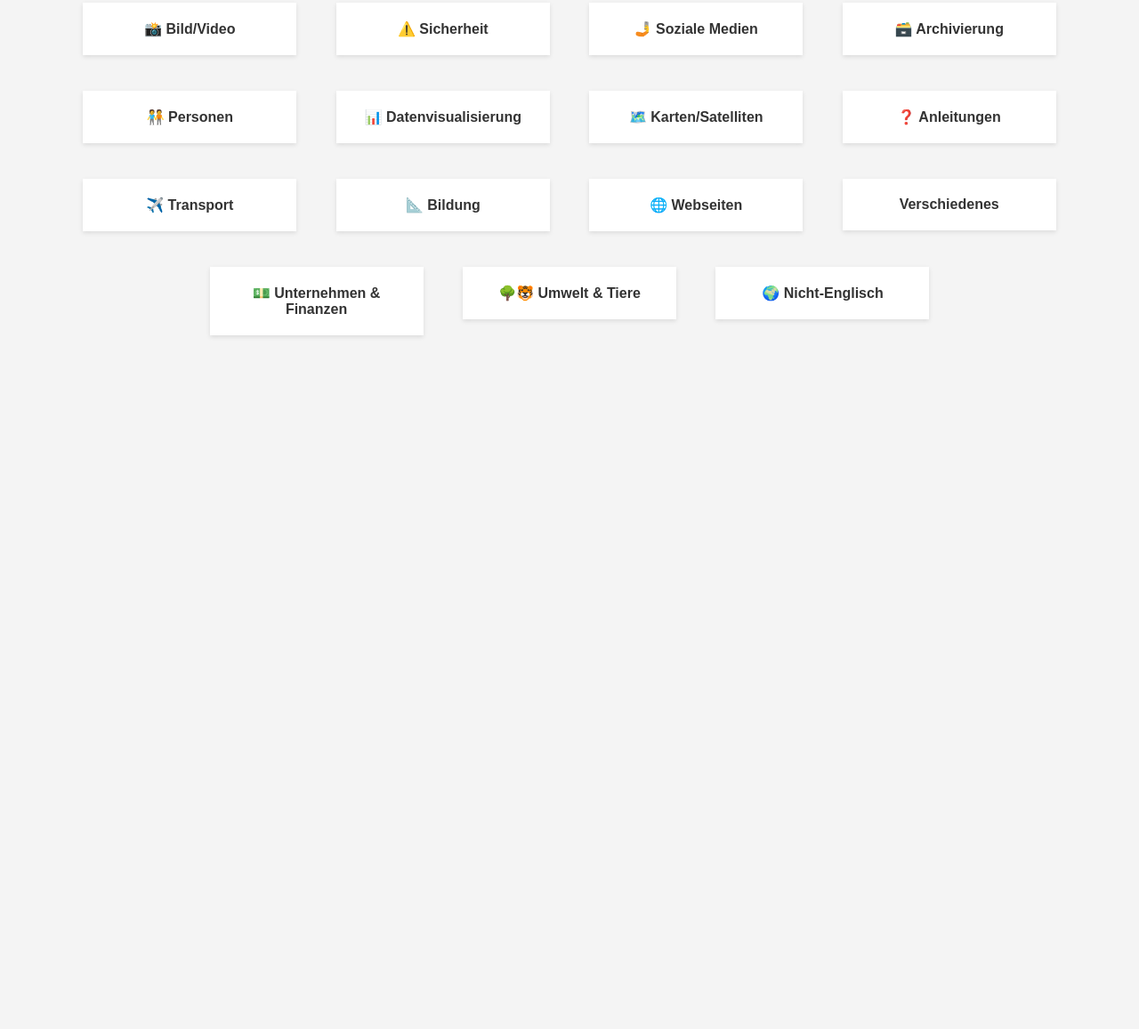
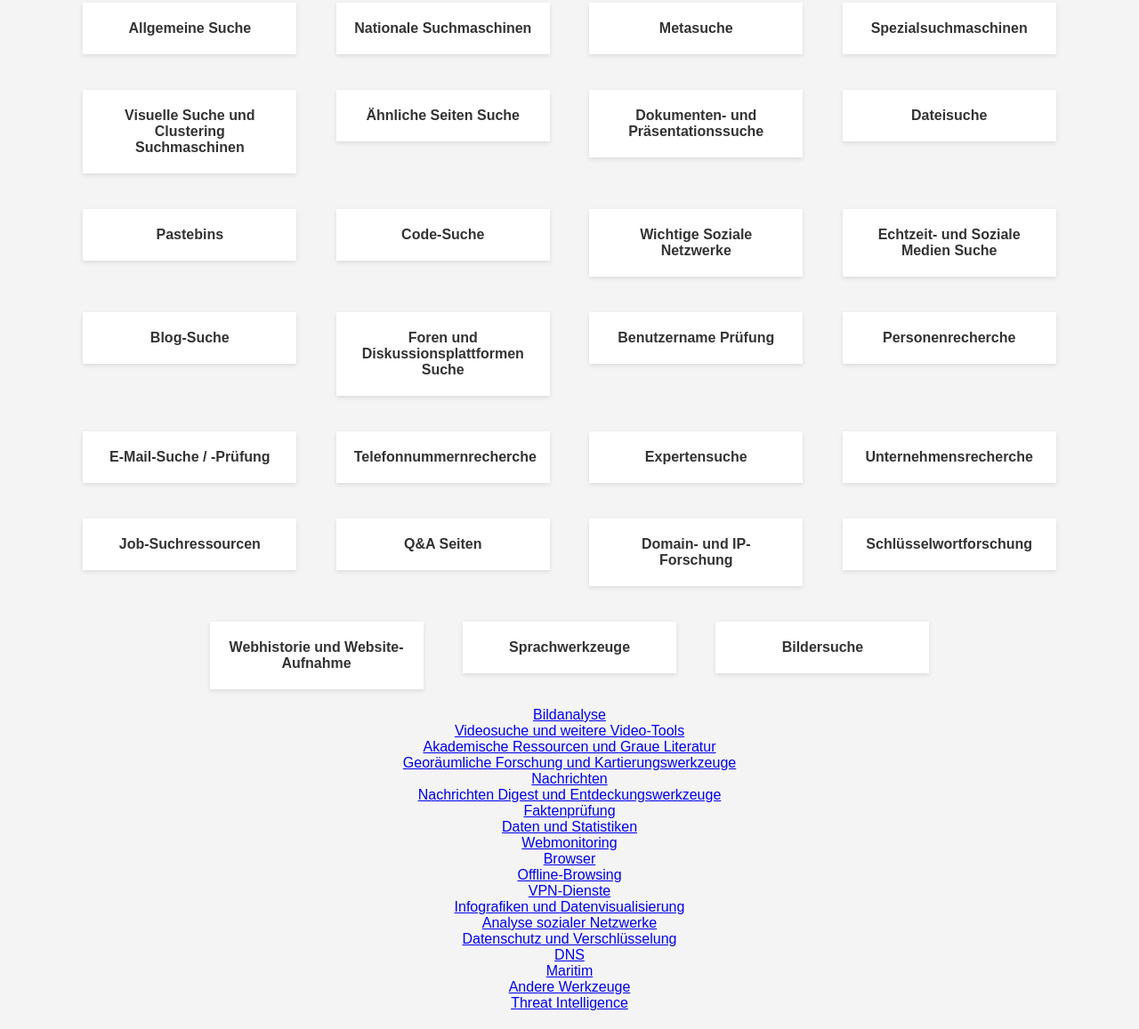
Before and after one commit to MarcoPOG/OSINT, a plain HTML site: page index.html in a window 1280 px wide. Shown: the part 171-1328 px from the top of the page at 89% size. Before the commit the page ends 800 px from the top, so only its background shows below. Drawn offline with Linux system fonts and the light colour scheme.

Commit message:
Update index.html

```diff
--- a/index.html
+++ b/index.html
@@ -48,21 +48,52 @@
         <p>Entdecken Sie die besten Open Source Intelligence Tools</p>
     </header>
     <div class="container">
-        <div class="category"><a href="image-video.tools.html">📸 Bild/Video</a></div>
-        <div class="category"><a href="safety.tools.html">⚠️ Sicherheit</a></div>
-        <div class="category"><a href="social-media.tools.html">🤳 Soziale Medien</a></div>
-        <div class="category"><a href="archiving.tools.html">🗃️ Archivierung</a></div>
-        <div class="category"><a href="people.tools.html">🧑‍🤝‍🧑 Personen</a></div>
-        <div class="category"><a href="dataviz.tools.html">📊 Datenvisualisierung</a></div>
-        <div class="category"><a href="maps-satellites.tools.html">🗺️ Karten/Satelliten</a></div>
-        <div class="category"><a href="guides.tools.html">❓ Anleitungen</a></div>
-        <div class="category"><a href="transport.tools.html">✈️ Transport</a></div>
-        <div class="category"><a href="education.tools.html">📐 Bildung</a></div>
-        <div class="category"><a href="websites.tools.html">🌐 Webseiten</a></div>
-        <div class="category"><a href="misc.tools.html">Verschiedenes</a></div>
-        <div class="category"><a href="companies-finance.tools.html">💵 Unternehmen & Finanzen</a></div>
-        <div class="category"><a href="environment-wildlife.tools.html">🌳🐯 Umwelt & Tiere</a></div>
-        <div class="category"><a href="non-english.tools.html">🌍 Nicht-Englisch</a></div>
+        <div class="category"><a href="#">Allgemeine Suche</a></div>
+        <div class="category"><a href="#">Nationale Suchmaschinen</a></div>
+        <div class="category"><a href="#">Metasuche</a></div>
+        <div class="category"><a href="#">Spezialsuchmaschinen</a></div>
+        <div class="category"><a href="#">Visuelle Suche und Clustering Suchmaschinen</a></div>
+        <div class="category"><a href="#">Ähnliche Seiten Suche</a></div>
+        <div class="category"><a href="#">Dokumenten- und Präsentationssuche</a></div>
+        <div class="category"><a href="#">Dateisuche</a></div>
+        <div class="category"><a href="#">Pastebins</a></div>
+        <div class="category"><a href="#">Code-Suche</a></div>
+        <div class="category"><a href="#">Wichtige Soziale Netzwerke</a></div>
+        <div class="category"><a href="#">Echtzeit- und Soziale Medien Suche</a></div>
+        <div class="category"><a href="#">Blog-Suche</a></div>
+        <div class="category"><a href="#">Foren und Diskussionsplattformen Suche</a></div>
+        <div class="category"><a href="#">Benutzername Prüfung</a></div>
+        <div class="category"><a href="#">Personenrecherche</a></div>
+        <div class="category"><a href="#">E-Mail-Suche / -Prüfung</a></div>
+        <div class="category"><a href="#">Telefonnummernrecherche</a></div>
+        <div class="category"><a href="#">Expertensuche</a></div>
+        <div class="category"><a href="#">Unternehmensrecherche</a></div>
+        <div class="category"><a href="#">Job-Suchressourcen</a></div>
+        <div class="category"><a href="#">Q&A Seiten</a></div>
+        <div class="category"><a href="#">Domain- und IP-Forschung</a></div>
+        <div class="category"><a href="#">Schlüsselwortforschung</a></div>
+        <div class="category"><a href="#">Webhistorie und Website-Aufnahme</a></div>
+        <div class="category"><a href="#">Sprachwerkzeuge</a></div>
+        <div class="category"><a href="#">Bildersuche</a></div>
+        <div the="category"><a href="#">Bildanalyse</a></div>
+        <div the="category"><a href="#">Videosuche und weitere Video-Tools</a></div>
+        <div the="category"><a href="#">Akademische Ressourcen und Graue Literatur</a></div>
+        <div the="category"><a href="#">Georäumliche Forschung und Kartierungswerkzeuge</a></div>
+        <div the="category"><a href="#">Nachrichten</a></div>
+        <div the="category"><a href="#">Nachrichten Digest und Entdeckungswerkzeuge</a></div>
+        <div the="category"><a href="#">Faktenprüfung</a></div>
+        <div the="category"><a href="#">Daten und Statistiken</a></div>
+        <div the="category"><a href="#">Webmonitoring</a></div>
+        <div the="category"><a href="#">Browser</a></div>
+        <div the="category"><a href="#">Offline-Browsing</a></div>
+        <div the="category"><a href="#">VPN-Dienste</a></div>
+        <div the="category"><a href="#">Infografiken und Datenvisualisierung</a></div>
+        <div the="category"><a href="#">Analyse sozialer Netzwerke</a></div>
+        <div the="category"><a href="#">Datenschutz und Verschlüsselung</a></div>
+        <div the="category"><a href="#">DNS</a></div>
+        <div the="category"><a href="#">Maritim</a></div>
+        <div the="category"><a href="#">Andere Werkzeuge</a></div>
+        <div the="category"><a href="#">Threat Intelligence</a></div>
     </div>
 </body>
 </html>
```
